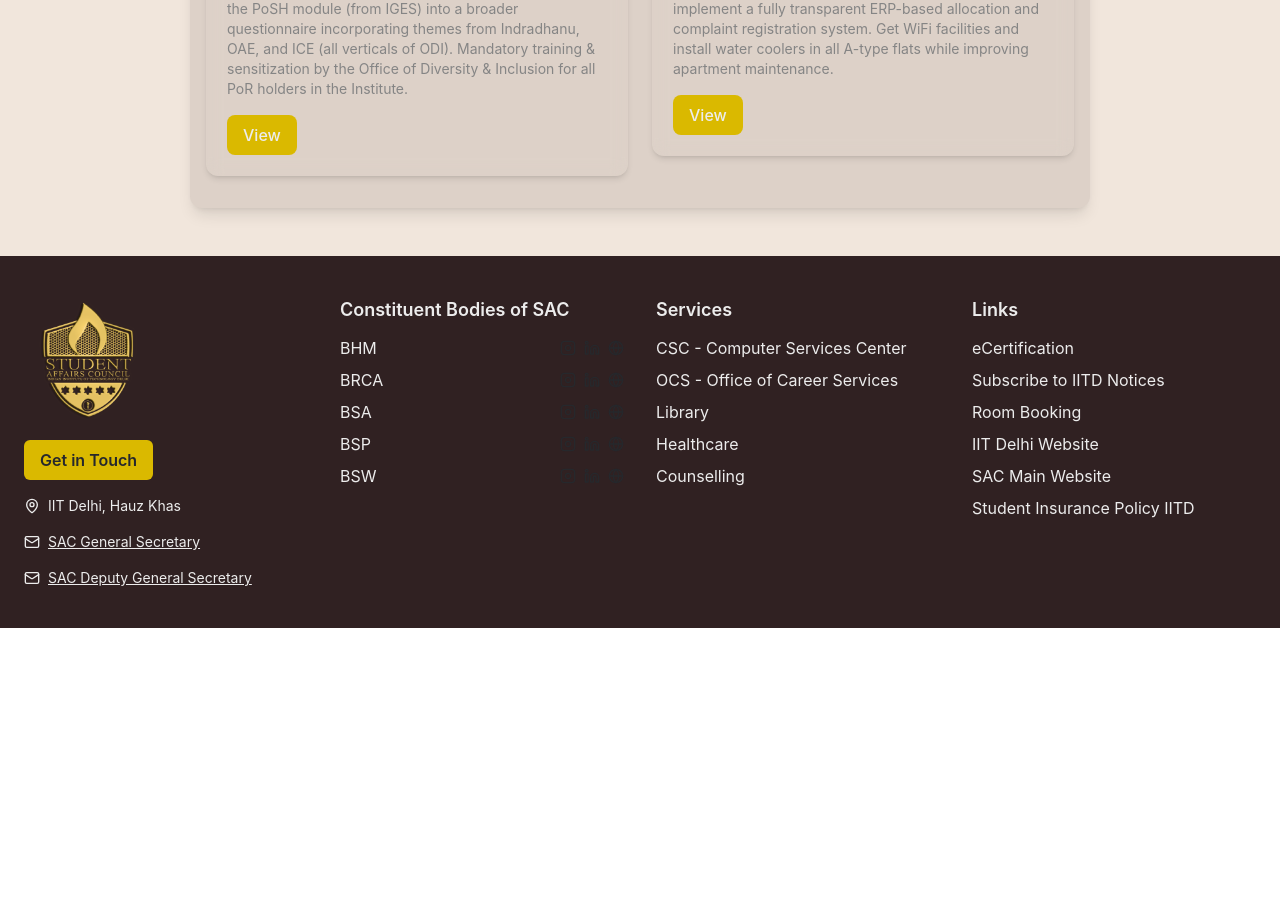
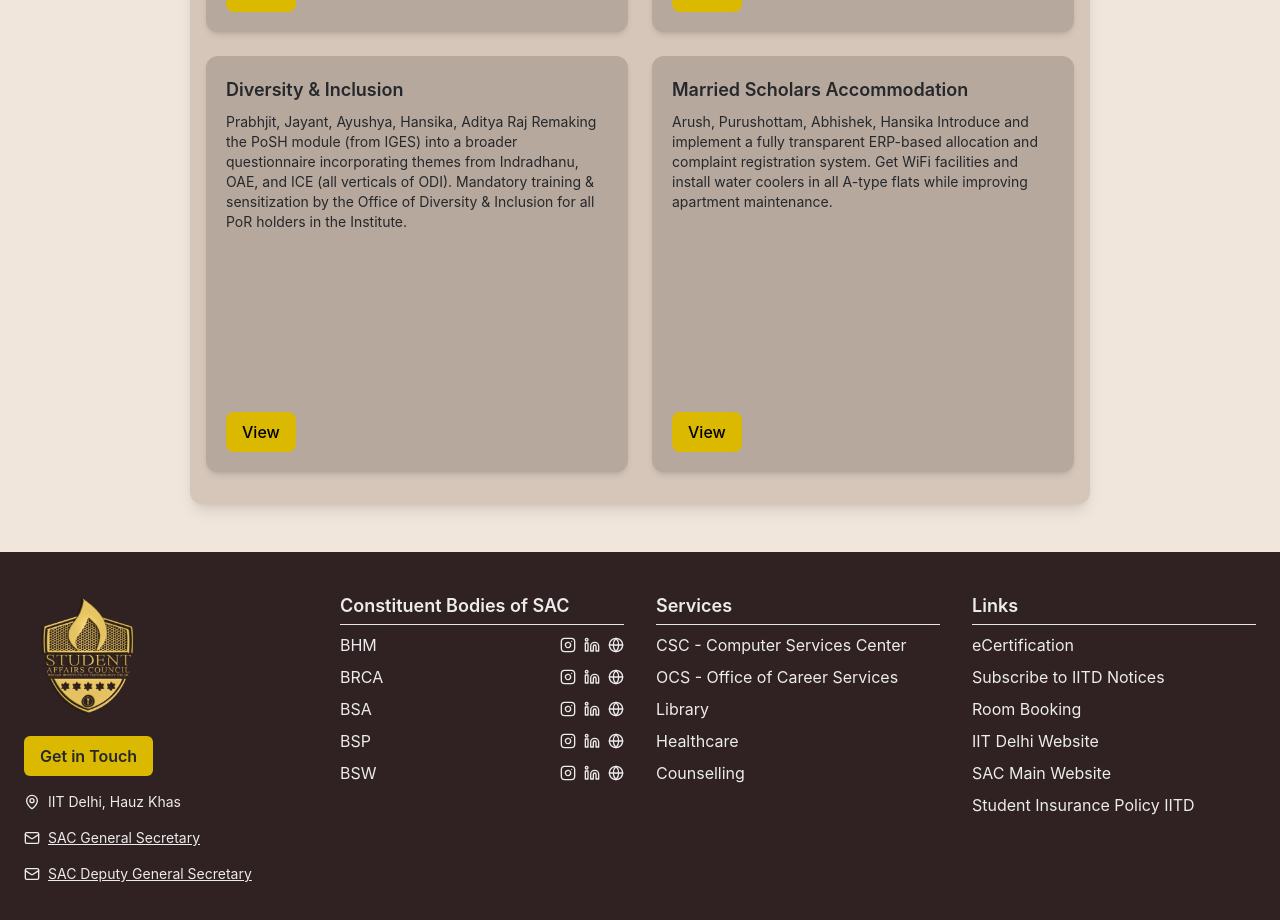
Before and after one commit to Ng0211/ng_update_team, a React (Vite) app: page /about in a window 1280 px wide. Shown: the part 1352-2272 px from the top of the page. Before the commit the page ends 1980 px from the top, so only its background shows below. Built offline with nearby package versions, Linux system fonts and the light colour scheme.

Commit message:
Coloring and Dimension Enhancements

```diff
--- a/src/components/layout/Footer.jsx
+++ b/src/components/layout/Footer.jsx
@@ -44,10 +44,11 @@ export default function Footer() {
 
         {/* Constituent Bodies */}
         <div>
-          <h3 className="text-lg font-semibold mb-3">
+          <h3 className="text-lg font-semibold mb-1">
             Constituent Bodies of SAC
           </h3>
-          <ul className="space-y-2">
+          <hr></hr>
+          <ul className="space-y-2 mt-2">
             {[
               {
                 name: "BHM",
@@ -108,7 +109,7 @@ export default function Footer() {
                   >
                     <Instagram
                       size={16}
-                      className="text-[var(--text-color)] hover:text-[var(--primary)]"
+                      className="text-[var(--footer-text)] hover:brightness-110"
                     />
                   </a>
                   <a
@@ -118,13 +119,13 @@ export default function Footer() {
                   >
                     <Linkedin
                       size={16}
-                      className="text-[var(--text-color)] hover:text-[var(--primary)]"
+                      className="text-[var(--footer-text)] hover:brightness-110"
                     />
                   </a>
                   <a href={body.web} target="_blank" rel="noopener noreferrer">
                     <Globe
                       size={16}
-                      className="text-[var(--text-color)] hover:text-[var(--primary)]"
+                      className="text-[var(--footer-text)] hover:brightness-110"
                     />
                   </a>
                 </div>
@@ -135,8 +136,9 @@ export default function Footer() {
 
         {/* Services */}
         <div>
-          <h3 className="text-lg font-semibold mb-3">Services</h3>
-          <ul className="space-y-2">
+          <h3 className="text-lg font-semibold mb-1">Services</h3>
+          <hr></hr>
+          <ul className="space-y-2 mt-2">
             <li>
               <a
                 href="https://csc.iitd.ac.in"
@@ -192,8 +194,9 @@ export default function Footer() {
 
         {/* Links */}
         <div>
-          <h3 className="text-lg font-semibold mb-3">Links</h3>
-          <ul className="space-y-2">
+          <h3 className="text-lg font-semibold mb-1">Links</h3>
+          <hr></hr>
+          <ul className="space-y-2 mt-2">
             <li>
               <a
                 href="https://academics.iitd.ac.in/ecertification"
--- a/src/components/layout/Navbar.jsx
+++ b/src/components/layout/Navbar.jsx
@@ -6,14 +6,12 @@ import { Sun, Moon } from "lucide-react";
 
 function Navbar() {
   const { theme, toggleTheme } = useTheme();
-
   const linkTextClass =
     theme === "light"
       ? "text-[var(--text-color-secondary)]"
       : "text-[var(--text-color)]";
   const linkClass = `${linkTextClass} hover:text-[var(--primary)] transition-colors`;
   const brandClass = `${linkTextClass} text-xl font-bold`;
-
   return (
     <nav className="overflow-hidden bg-[var(--card-bg)] p-4 shadow-md">
       <div className="container mx-auto flex justify-between items-center">
--- a/src/components/ui/ProjectCard.jsx
+++ b/src/components/ui/ProjectCard.jsx
@@ -11,20 +11,20 @@ function ProjectCard({
 }) {
   const content = (
     <div
-      className={`bg-[var(--card-bg)]/70 backdrop-blur rounded-xl p-5 shadow-md hover:shadow-lg transition-shadow duration-200 ${className}`}
-      style={{ border: "1px solid rgba(0,0,0,0)" }}
+      className={`rounded-xl p-5 shadow-md hover:shadow-lg transition-shadow duration-200 h-80 md:h-[26rem] flex flex-col ${className}`}
+      style={{ backgroundColor: "var(--contact-form-input-bg)" }}
     >
       <h3 className="text-lg font-semibold text-[var(--text-color)] mb-2">
         {title}
       </h3>
       {description && (
-        <p className="text-sm text-[var(--text-color-sub)] mb-4">
+        <div className="text-sm text-[var(--text-color)] mb-4 overflow-auto pr-1 flex-1">
           {description}
-        </p>
+        </div>
       )}
       {children}
       <div className="mt-4">
-        <span className="inline-flex items-center gap-2 px-4 py-2 rounded-lg bg-[var(--btn-color)] text-[var(--text-color-secondary)] font-medium hover:brightness-110 transition">
+        <span className="inline-flex items-center gap-2 px-4 py-2 rounded-lg bg-[var(--btn-color)] text-[var(--contact-btn-text)] font-medium hover:brightness-110 transition">
           {ctaLabel}
         </span>
       </div>
@@ -37,7 +37,7 @@ function ProjectCard({
         href={href}
         target="_blank"
         rel="noopener noreferrer"
-        className="block"
+        className="block h-full"
         aria-label={`${title} - ${ctaLabel}`}
       >
         {content}
@@ -46,7 +46,11 @@ function ProjectCard({
   }
 
   return (
-    <a href={href} className="block" aria-label={`${title} - ${ctaLabel}`}>
+    <a
+      href={href}
+      className="block h-full"
+      aria-label={`${title} - ${ctaLabel}`}
+    >
       {content}
     </a>
   );
--- a/src/index.css
+++ b/src/index.css
@@ -35,6 +35,9 @@
   /* Footer is always brown background with light text */
   --footer-bg: #302122; /* matches card bg tone */
   --footer-text: #ececec;
+
+
+  --about-bg:#d6c6ba;
 
   --teams-text-hover: #f0f0f0;
 
--- a/src/pages/About.jsx
+++ b/src/pages/About.jsx
@@ -7,7 +7,7 @@ function About() {
     <div className="py-12 px-6 lg:px-20 flex flex-col">
       <div
         className="md:w-[900px] py-6 px-4 md:mx-auto shadow-lg rounded-xl"
-        style={{ backgroundColor: "var(--home-about-bg)" }}
+        style={{ backgroundColor: "var(--contact-form-bg)" }}
       >
         <div className="flex justify-center mb-6">
           <div className="h-1 w-20 bg-[var(--btn-color)] rounded-full"></div>
@@ -31,7 +31,7 @@ function About() {
 
         {/* Constitution card with yellow button */}
         <div className="flex justify-center mb-8">
-          <div className="bg-[var(--card-bg)]/60 backdrop-blur px-3 py-2 rounded-xl shadow">
+          <div className="bg-[var(--contact-form-input-bg)] px-3 py-2 rounded-xl shadow">
             <a
               href="https://docs.google.com/document/d/1zk5mOgtTPKKUOkTyEVD04JkSrCLyUBwN/export?format=pdf"
               className="inline-flex items-center gap-2 px-4 py-2 md:px-6 md:py-3 bg-[var(--btn-color)] text-[var(--contact-btn-text)] font-semibold rounded-lg transition-colors duration-200 shadow-md hover:brightness-110"
@@ -83,7 +83,7 @@ function About() {
       {/* Separate Projects Card */}
       <div
         className="md:w-[900px] py-8 px-4 md:mx-auto shadow-lg rounded-xl mt-16"
-        style={{ backgroundColor: "var(--home-about-bg)" }}
+        style={{ backgroundColor: "var(--contact-form-bg)" }}
       >
         <section>
           <div className="flex justify-center mb-6">
```
